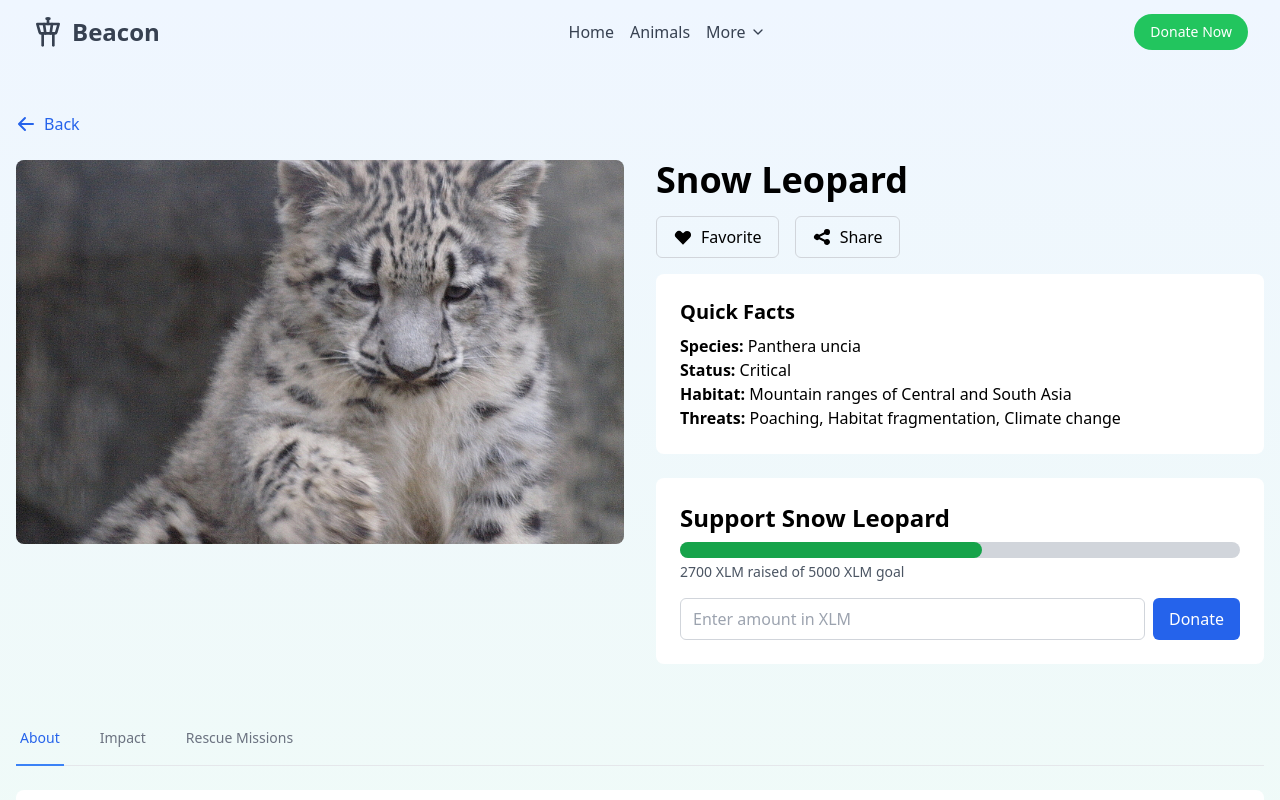
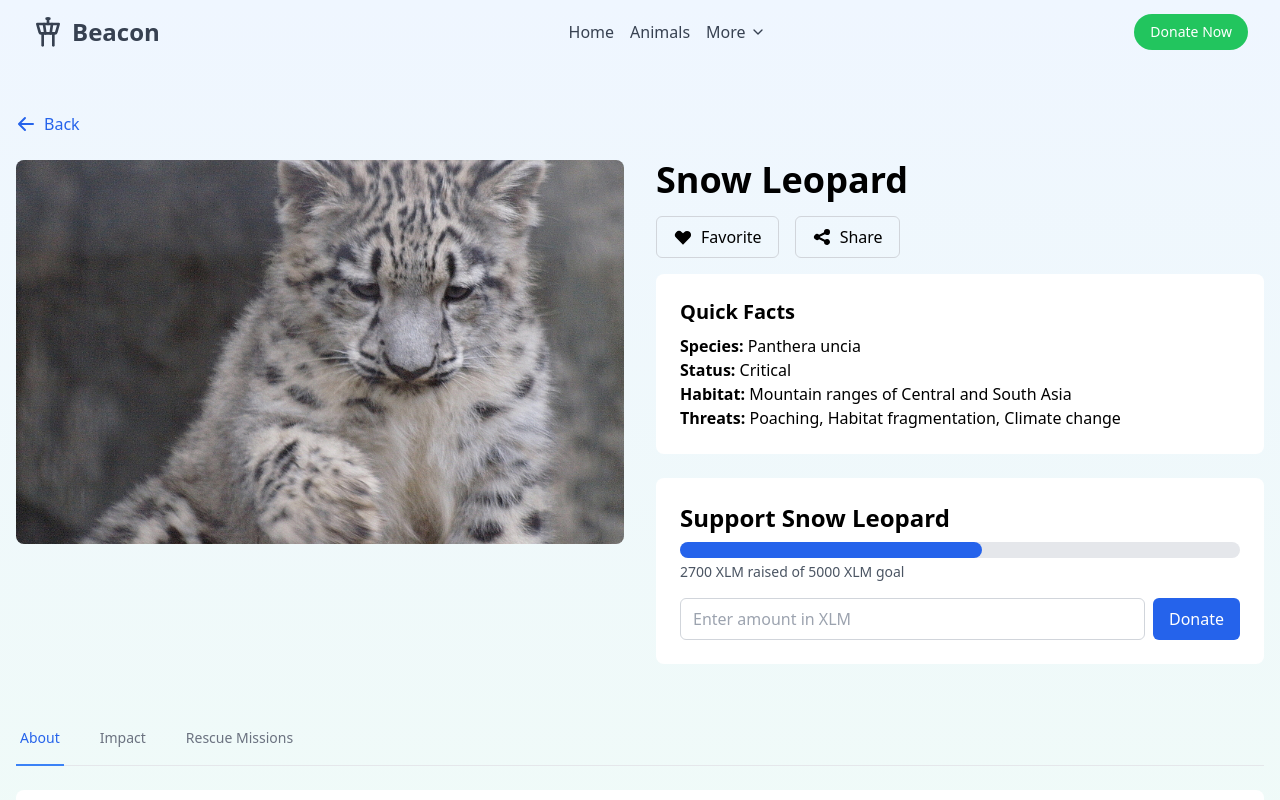
Before and after one commit to rbnnghs/meridian-hackathon, a Next.js app: page /animals/1 in a window 1280 px wide. Shown: the top 800 px of the page. Built offline with nearby package versions, Linux system fonts and the light colour scheme.

Commit message:
progress bar realtime

```diff
--- a/components/ProgressBar/index.tsx
+++ b/components/ProgressBar/index.tsx
@@ -1,15 +1,14 @@
+import React from 'react';
+
 interface ProgressBarProps {
-    completed: number;
-    total: number;
+  percentage: number;
 }
 
-  export const ProgressBar: React.FC<ProgressBarProps> = ({ completed, total }) => {
-    const percentage = Math.min((completed / total) * 100, 100);
-
+export const ProgressBar: React.FC<ProgressBarProps> = ({ percentage }) => {
   return (
-      <div className="w-full bg-gray-300 rounded-full h-4">
+    <div className="w-full bg-gray-200 rounded-full h-4">
       <div
-          className="bg-green-600 h-4 rounded-full"
+        className="bg-blue-600 h-4 rounded-full"
         style={{ width: `${percentage}%` }}
       ></div>
     </div>
--- a/pages/animals/[id].tsx
+++ b/pages/animals/[id].tsx
@@ -41,12 +41,14 @@ const AnimalDetail: NextPage<AnimalDetailProps> = ({ animal, relatedMissions })
     setDonationAmount('');
   };
 
+  // Calculate the donation percentage
+  const percentage = Math.min((totalDonations / fundraisingGoal) * 100, 100);
+
   return (
     <div className="flex flex-col min-h-screen bg-gradient-to-b from-blue-50 to-green-50">
       <Navbar />
       <main className="flex-grow container mx-auto px-4 py-8">
         <section className="py-20">
-
           <button
             onClick={() => router.back()}
             className="mb-6 flex items-center text-blue-600 hover:text-blue-800"
@@ -93,7 +95,8 @@ const AnimalDetail: NextPage<AnimalDetailProps> = ({ animal, relatedMissions })
 
               <div className="bg-white p-6 rounded-lg">
                 <h2 className="text-2xl font-semibold mb-2">Support {animal.name}</h2>
-              <ProgressBar completed={totalDonations} total={fundraisingGoal} />
+                {/* Pass the calculated percentage to ProgressBar */}
+                <ProgressBar percentage={percentage} />
                 <p className="text-sm text-gray-600 mt-1">
                   {totalDonations} XLM raised of {fundraisingGoal} XLM goal
                 </p>
@@ -151,15 +154,21 @@ const AnimalDetail: NextPage<AnimalDetailProps> = ({ animal, relatedMissions })
                   <div className="grid grid-cols-1 md:grid-cols-3 gap-6">
                     <div className="text-center">
                       <h3 className="text-xl font-semibold mb-2">Rescued Animals</h3>
-                    <p className="text-4xl font-bold">{relatedMissions.reduce((acc, mission) => acc + mission.impactStatistics.rescuedAnimals, 0)}</p>
+                      <p className="text-4xl font-bold">
+                        {relatedMissions.reduce((acc, mission) => acc + mission.impactStatistics.rescuedAnimals, 0)}
+                      </p>
                     </div>
                     <div className="text-center">
                       <h3 className="text-xl font-semibold mb-2">Habitat Restored</h3>
-                    <p className="text-4xl font-bold">{relatedMissions.reduce((acc, mission) => acc + mission.impactStatistics.habitatRestored, 0)} ha</p>
+                      <p className="text-4xl font-bold">
+                        {relatedMissions.reduce((acc, mission) => acc + mission.impactStatistics.habitatRestored, 0)} ha
+                      </p>
                     </div>
                     <div className="text-center">
                       <h3 className="text-xl font-semibold mb-2">Anti-Poaching Patrols</h3>
-                    <p className="text-4xl font-bold">{relatedMissions.reduce((acc, mission) => acc + mission.impactStatistics.antiPoachingPatrols, 0)}</p>
+                      <p className="text-4xl font-bold">
+                        {relatedMissions.reduce((acc, mission) => acc + mission.impactStatistics.antiPoachingPatrols, 0)}
+                      </p>
                     </div>
                   </div>
                 </div>
```
Lines whose indentation alone changed are shown as unchanged.
